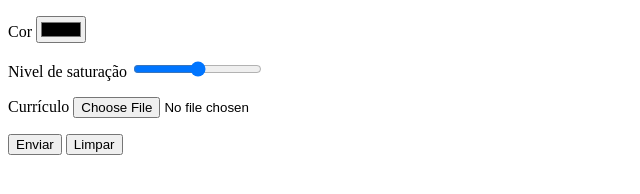
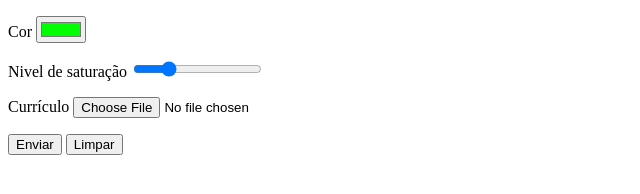
Before and after one commit to brunodyegoweb/form-color-range-file, a plain HTML site: page index.html in a window 1280 px wide. Shown: the whole page, without its empty margins (0-640 px from the left). Drawn offline with Linux system fonts and the light colour scheme.

Commit message:
Update index.html

```diff
--- a/index.html
+++ b/index.html
@@ -11,13 +11,14 @@
         <div>
             <p>
                 <label for="icor">Cor</label>
-                <input type="color" name="cor" id="icor">
+                <input type="color" name="cor" id="icor" value="#00FF00">
             </p>
             <p>
                 <label for="irange">Nivel de saturação</label>
-                <input type="range" name="range" id="irange">
+                <input type="range" name="range" id="irange" min="1" max="5" value="2">
             </p>
             <p>
+                <!--Para o controle FILE  é necessa´rio usar o método POST, pois quando passamos de 3.000 bytes é necessário usar o método POST-->
                 <label for="ifile">Currículo</label>
                 <input type="file" name="file" id="ifile">
             </p>
```
